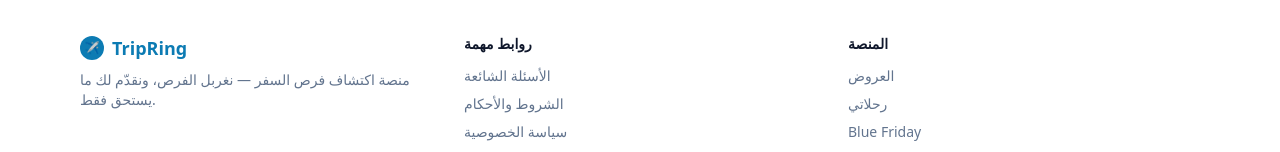
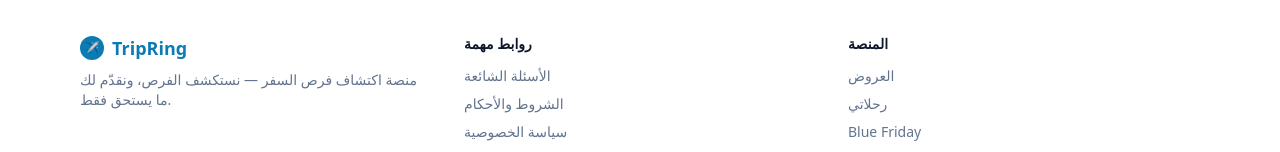
Before and after one commit to MOMOMO213312/TRIPRING, a React app in the folder src/: page / in a window 1280 px wide. Shown: the part 1819-1971 px from the top of the page. Built offline with nearby package versions, Linux system fonts and the light colour scheme; no server answers; the database is empty; the HTML template or start-up script is replaced by a standard one.

Commit message:
copy: swap نغربل for نستكشف in footer tagline

```diff
--- a/src/components/Footer.tsx
+++ b/src/components/Footer.tsx
@@ -12,7 +12,7 @@ export function Footer() {
             TripRing
           </p>
           <p className="mt-2 text-sm text-slate-500">
-            منصة اكتشاف فرص السفر — نغربل الفرص، ونقدّم لك ما يستحق فقط.
+            منصة اكتشاف فرص السفر — نستكشف الفرص، ونقدّم لك ما يستحق فقط.
           </p>
         </div>
 
```
